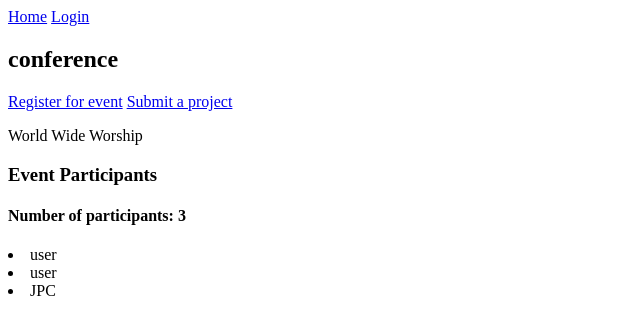
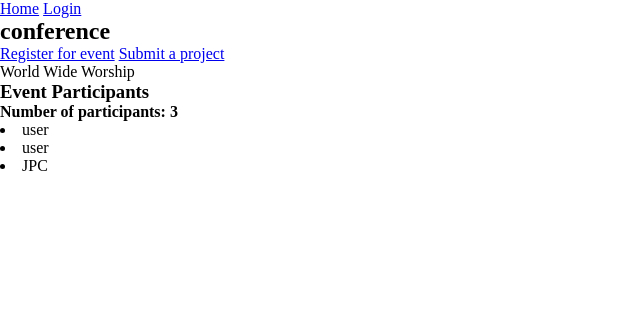
Before and after one commit to johnpauljpc/Event_Registration_WebApp, a Django app: page /event/1/ in a window 1280 px wide. Shown: the top 335 px of the page, without its empty margins (0-640 px from the left). Run offline with Django 4.2, Linux system fonts and the light colour scheme; data comes from the database, SQL or seed files in the repository.

Commit message:
static setup

```diff
--- /dev/null
+++ b/static/css/main.css
@@ -0,0 +1,5 @@
+*{
+    padding: 0;
+    margin: 0;
+    box-sizing: border-box;
+}
--- a/templates/base.html
+++ b/templates/base.html
@@ -1,3 +1,4 @@
+{% load static %}
 <!DOCTYPE html>
 <html lang="en">
 <head>
@@ -5,6 +6,7 @@
     <meta http-equiv="X-UA-Compatible" content="IE=edge">
     <meta name="viewport" content="width=device-width, initial-scale=1.0">
     <title> {% block title %} {% endblock title %}</title>
+    <link rel="stylesheet" href="{% static 'css/main.css' %}">
 </head>
 <body>
     {% include 'partials/navbar.html' %}
--- a/website/settings.py
+++ b/website/settings.py
@@ -122,6 +122,9 @@ USE_TZ = True
 # https://docs.djangoproject.com/en/4.0/howto/static-files/
 
 STATIC_URL = 'static/'
+STATICFILES_DIRS = [
+    BASE_DIR / 'static'
+]
 
 # Default primary key field type
 # https://docs.djangoproject.com/en/4.0/ref/settings/#default-auto-field
```
